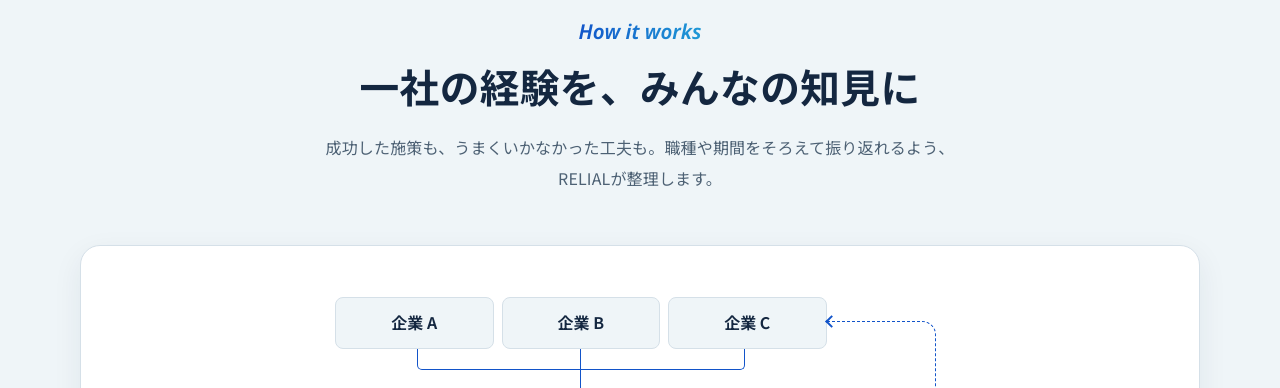
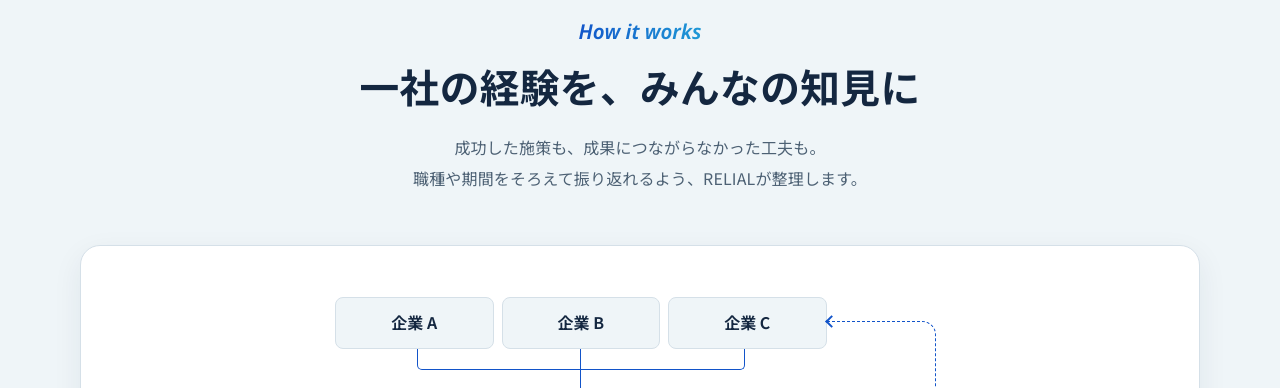
Before and after one commit to infoquestcrew-ui/relial-ui, a plain HTML site: page community.html in a window 1280 px wide. Shown: the part 2360-2748 px from the top of the page. Drawn offline with Linux system fonts and the light colour scheme; a web font is replaced by a local one.

Commit message:
Revise the community How it works introduction

```diff
--- a/community.html
+++ b/community.html
@@ -151,7 +151,7 @@
           <header class="section-head" data-reveal>
             <p class="eyebrow" lang="en">How it works</p>
             <h2 id="mechanism">一社の経験を、みんなの知見に</h2>
-            <p class="detail-lead">成功した施策も、うまくいかなかった工夫も。職種や期間をそろえて振り返れるよう、RELIALが整理します。</p>
+            <p class="detail-lead">成功した施策も、成果につながらなかった工夫も。<br>職種や期間をそろえて振り返れるよう、RELIALが整理します。</p>
           </header>
           <figure class="community-hub" data-reveal>
             <div class="hub-map">
```
